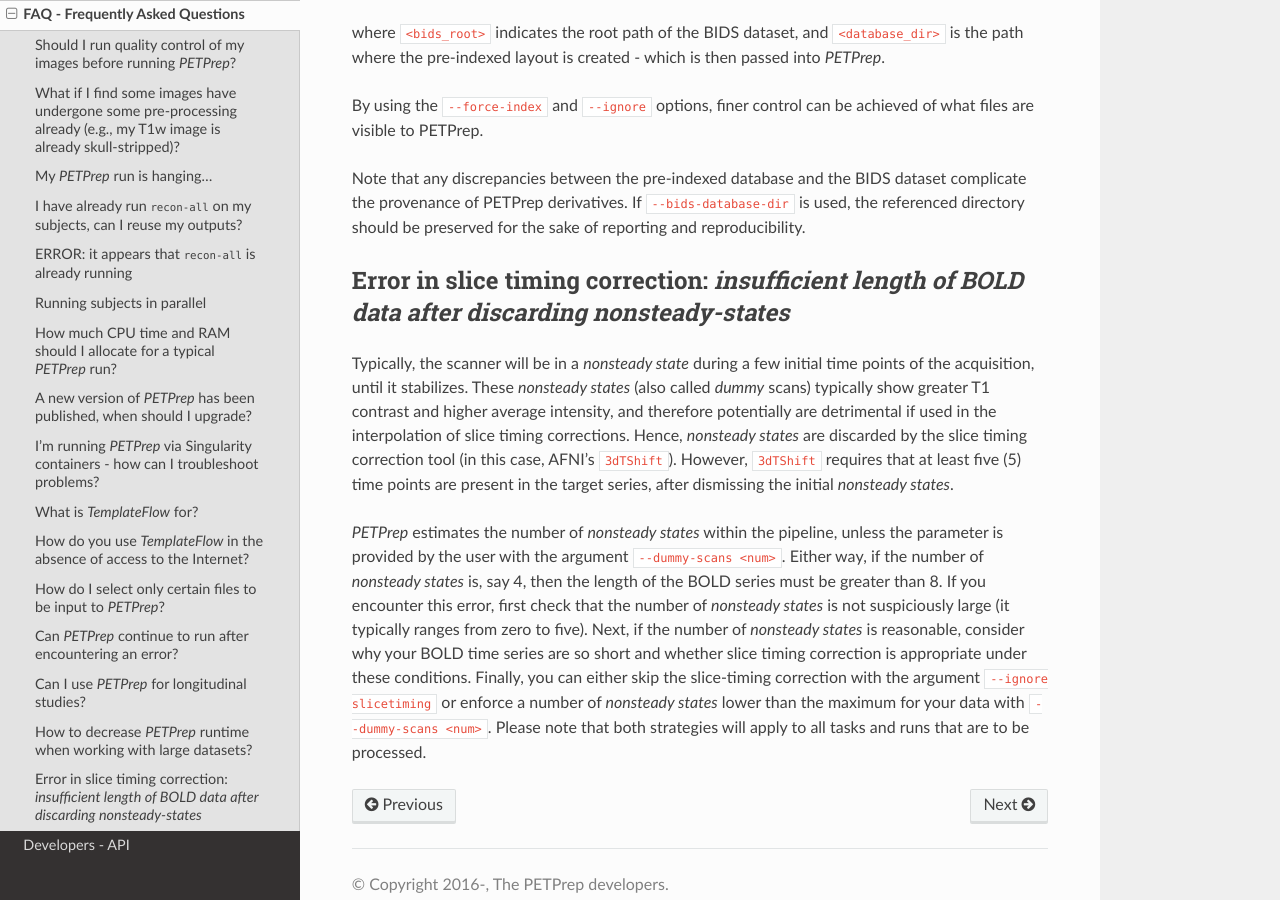
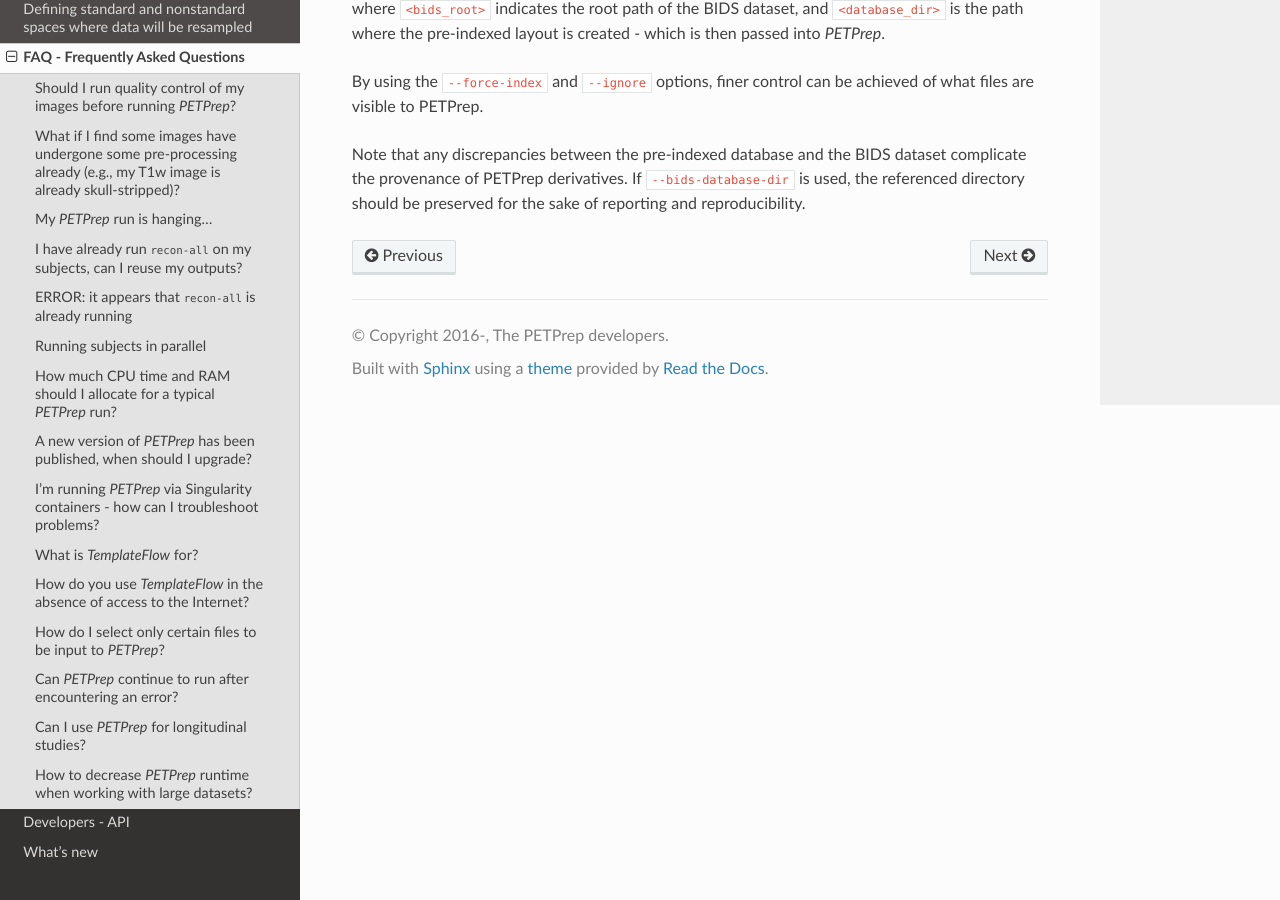
Before and after one commit to nipreps/petprep, a Sphinx documentation site: the page built from docs/faq.rst, in a window 1280 px wide and 900 px high, scrolled down 7479 px. Built offline with Sphinx 7.4.7 and the Read the Docs theme 3.1.0, drawn with Linux system fonts in a browser that asks for light colours; some of the changed text lies outside the part shown.

Commit message:
FIX: Remove slice-timing correction references from documentation

```diff
--- a/docs/faq.rst
+++ b/docs/faq.rst
@@ -322,25 +322,3 @@ Note that any discrepancies between the pre-indexed database and
 the BIDS dataset complicate the provenance of PETPrep derivatives.
 If ``--bids-database-dir`` is used, the referenced directory should be
 preserved for the sake of reporting and reproducibility.
-
-Error in slice timing correction: *insufficient length of BOLD data after discarding nonsteady-states*
-------------------------------------------------------------------------------------------------------
-Typically, the scanner will be in a *nonsteady state* during a few initial time points of the acquisition,
-until it stabilizes.
-These *nonsteady states* (also called *dummy* scans) typically show greater T1 contrast and higher average
-intensity, and therefore potentially are detrimental if used in the interpolation of slice timing corrections.
-Hence, *nonsteady states* are discarded by the slice timing correction tool (in this case, AFNI's ``3dTShift``).
-However, ``3dTShift`` requires that at least five (5) time points are present in the target series, after
-dismissing the initial *nonsteady states*.
-
-*PETPrep* estimates the number of *nonsteady states* within the pipeline, unless the parameter is provided
-by the user with the argument ``--dummy-scans <num>``.
-Either way, if the number of *nonsteady states* is, say 4, then the length of the BOLD series must be greater
-than 8.
-If you encounter this error, first check that the number of *nonsteady states* is not suspiciously large
-(it typically ranges from zero to five).
-Next, if the number of *nonsteady states* is reasonable, consider why your BOLD time series are so short
-and whether slice timing correction is appropriate under these conditions.
-Finally, you can either skip the slice-timing correction with the argument ``--ignore slicetiming`` or
-enforce a number of *nonsteady states* lower than the maximum for your data with ``--dummy-scans <num>``.
-Please note that both strategies will apply to all tasks and runs that are to be processed.
--- a/docs/workflows.rst
+++ b/docs/workflows.rst
@@ -5,9 +5,8 @@ Processing pipeline details
 ===========================
 *PETPrep* adapts its pipeline depending on what data and metadata are
 available and are used as the input.
-For example, slice timing correction will be
-performed only if the ``SliceTiming`` metadata field is found for the input
-dataset.
+Certain processing steps will run only when the required metadata is
+available in the input dataset.
 
 A (very) high-level view of the simplest pipeline (for a single-band dataset with only
 one task, single-run, with no slice-timing information nor fieldmap acquisitions)
@@ -571,7 +570,6 @@ Confounds estimation
         metadata={
             "FrameTimesStart": [0, 2, 4, 6],
             "FrameDuration": [2, 2, 2, 2],
-            "SliceTiming": [0.0, 0.1, 0.2, 0.3, 0.4, 0.5, 0.6, 0.7, 0.8, 0.9],
         },
         regressors_all_comps=False,
         regressors_dvars_th=1.5,
```
Also changed, not shown: docs/outputs.rst (+0 -19 lines).
